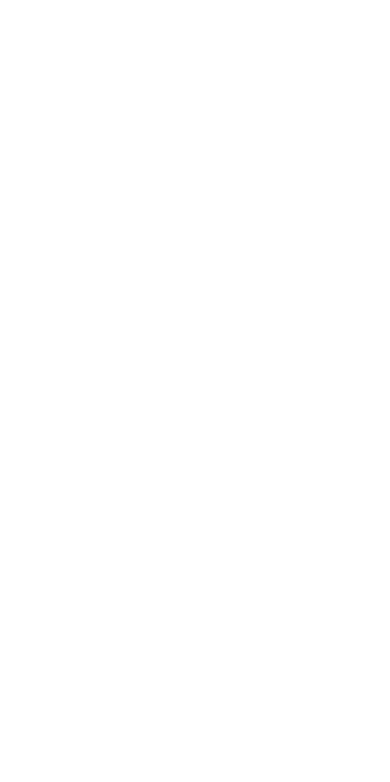
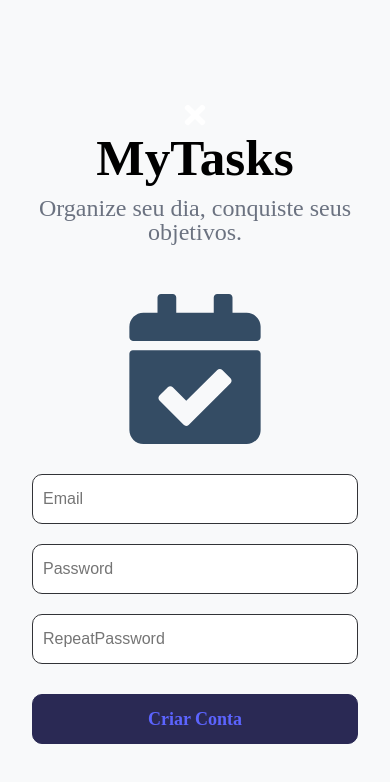
Before and after one commit to PedroStabach/to-do-list, a React app in the folder frontend/: page /Register in a window 390 px wide. Before the commit this address had no page. Shown: the top 782 px of the page. Built offline with nearby package versions, Linux system fonts and the light colour scheme; the HTML template or start-up script is replaced by a standard one.

Commit message:
register confirm password

```diff
--- a/frontend/src/Components/Account/index.tsx
+++ b/frontend/src/Components/Account/index.tsx
@@ -15,7 +15,7 @@ export function Account () {
         setError("");
 
         try {
-            const response = await fetch("/auth/login", {
+            const response = await fetch("http://localhost:3000/auth/signin", {
                 method: "POST",
                 headers: {"Content-Type" : "application/json"},
                 body: JSON.stringify({email, password})
@@ -26,11 +26,14 @@ export function Account () {
                 throw new Error(errorData.error || "erro ao logar");
             }
             const data = await response.json();
-            localStorage.setItem('token', data.token);
+            localStorage.setItem('token', data.access_token);
             navigate("/");
         } catch (e : any) {
             setError(e.message);
         }
+    }
+    async function handleRegister () {
+        return navigate("/Register")
     }
     return (
         <>
@@ -43,7 +46,7 @@ export function Account () {
                     <input type="text" placeholder="Email" value={email} onChange={(e) => setEmail(e.target.value)} required/>
                     <input type="password" placeholder="Password" value={password} onChange={(e) => setPassword(e.target.value)} required/>
                     <button type="submit">Entrar</button>
-                    <button type="button" className={styles.CriarConta}>Criar Conta</button>
+                    <button type="button" className={styles.CriarConta} onClick={handleRegister}>Criar Conta</button>
                     <h3>Esqueci minha senha</h3>
                     {error && <div className={styles.error}>{error}</div>}
                 </form>
--- a/frontend/src/Components/Header/index.tsx
+++ b/frontend/src/Components/Header/index.tsx
@@ -8,7 +8,7 @@ export function Header ( ) {
 
     function handleLogout(e: React.MouseEvent<HTMLAnchorElement, MouseEvent>) {
     e.preventDefault();
-    localStorage.removeItem("token");
+    localStorage.removeItem('token');
     navigate("/login");
   }
     return (
--- /dev/null
+++ b/frontend/src/Components/Register/index.module.css
@@ -0,0 +1,213 @@
+.AccountArea {
+    display: flex;
+}
+.container {
+    padding: 20px;
+    display: flex;
+    flex-direction: column;
+    align-items: center;
+    justify-content: center;
+    width: 100%;
+    max-width: 400px;
+    box-sizing: border-box;
+}
+.container:nth-child(2) {
+    background-color: #12273c;
+    height: 100vh;
+    color: #ffffff;
+    padding: 0 20px;
+    text-align: center;
+}
+.FaCalendarCheck {
+    color: #344c64;
+    margin-bottom: 10px;
+}
+form {
+    width: 100%;
+    display: flex;
+    flex-direction: column;
+    align-items: center;
+    justify-content: center;
+    gap: 10px;
+    margin-top: 20px;
+}
+.AccountArea form input {
+    width: 100%;
+    box-sizing: border-box;
+    margin-bottom: 10px;
+    height: 50px;
+    border: .5px solid #323337;
+    color: #3e4248;
+    border-radius: 5px;
+    font-size: 16px;
+    background-color: #000000;
+    border-radius: 10px;
+}
+form button {
+    width: 100%;
+    height: 50px;
+    border: .5px solid #646cff;
+    color: #ffffff;
+    padding: 0 10px;
+    font-size: 18px;
+    background-color: #646cff;
+    border-radius: 10px;
+    margin-top: 10px;
+    font-weight: bolder;
+}
+form input:focus {
+    outline: none;
+    border: none;
+}
+form .CriarConta {
+    background-color: #2a2954;
+    border: .5px solid #2a2954;
+    color: #5c64ff;
+}
+.container h1 {
+    margin-bottom: 10px;
+}
+.container h2 {
+    margin-bottom: 50px;
+}
+.container h3 {
+    margin-top: 20px;
+    cursor: pointer;
+}
+
+@media (min-width : 1280px) {
+    .container:nth-child(2) {
+        max-height: 700px;
+        border-radius: 0px 20px 20px 0px;
+    }
+}
+
+@media (max-width : 900px) {/* Container principal */
+.AccountArea {
+    display: flex;
+    flex-direction: row;
+    height: 100vh; /* ocupa toda a altura da tela */
+    width: 100%;
+    overflow: hidden;
+}
+
+/* Primeiro container (formulário) */
+.container:nth-child(1) {
+    flex: 1;
+    display: flex;
+    flex-direction: column;
+    align-items: center;
+    justify-content: center;
+    padding: 20px;
+    background-color: #f8f9fa; /* fundo claro para visibilidade */
+    color: #000;
+}
+
+/* Segundo container (informativo) */
+.container:nth-child(2) {
+    flex: 1;
+    display: flex;
+    flex-direction: column;
+    align-items: center;
+    justify-content: center;
+    background-color: #12273c;
+    color: #ffffff;
+    padding: 20px;
+    text-align: center;
+}
+
+/* Ícones */
+.FaCalendarCheck {
+    color: #344c64;
+    margin-bottom: 10px;
+}
+
+/* Formulário */
+form {
+    width: 100%;
+    display: flex;
+    flex-direction: column;
+    align-items: center;
+    gap: 10px;
+    margin-top: 20px;
+}
+
+/* Inputs */
+.AccountArea form input {
+    width: 100%;
+    height: 50px;
+    border: 0.5px solid #323337;
+    border-radius: 10px;
+    padding: 0 10px;
+    font-size: 16px;
+    background-color: #ffffff;
+    color: #000000;
+    box-sizing: border-box;
+}
+
+form input:focus {
+    outline: none;
+    border-color: #646cff;
+}
+
+/* Botões */
+form button {
+    width: 100%;
+    height: 50px;
+    border: 0.5px solid #646cff;
+    color: #ffffff;
+    background-color: #646cff;
+    border-radius: 10px;
+    font-size: 18px;
+    font-weight: bold;
+    margin-top: 10px;
+    cursor: pointer;
+}
+
+/* Botão "Criar Conta" */
+form .CriarConta {
+    background-color: #2a2954;
+    border: 0.5px solid #2a2954;
+    color: #5c64ff;
+}
+
+/* Títulos */
+.container h1 {
+    margin-bottom: 10px;
+}
+.container h2 {
+    margin-bottom: 50px;
+}
+.container h3 {
+    margin-top: 20px;
+    cursor: pointer;
+}
+
+/* Responsivo */
+@media (max-width: 900px) {
+    .AccountArea {
+        flex-direction: column;
+    }
+    .container:nth-child(2) {
+        display: none; /* esconde o container informativo em telas pequenas */
+    }
+    .AccountArea form {
+        padding: 0 12px;
+    }
+}
+
+    .container:nth-child(2) {
+        display: none;
+    }
+    /* garantir que AccountArea se adapte em telas pequenas */
+    .AccountArea {
+        flex-direction: column;
+        align-items: stretch;
+        overflow-x: hidden; /* proteção extra contra scroll lateral */
+    }
+    /* garantir inputs e botões ocupem o espaço disponível sem overflow */
+    .AccountArea form {
+        padding: 0 12px;
+        box-sizing: border-box;
+    }
+}
--- /dev/null
+++ b/frontend/src/Components/Register/index.tsx
@@ -0,0 +1,70 @@
+import { FaCalendarCheck, FaCheckCircle, FaTimes} from "react-icons/fa";
+import { useState } from "react";
+import { useNavigate } from "react-router-dom";
+import styles from "./index.module.css";
+
+export function Register () {
+    const navigate = useNavigate();
+    const [email, setEmail] = useState("");
+    const [password, setPassword] = useState("");
+    const [RepeatPassword, setRepeatPassword] = useState("");
+    const [error, setError] = useState("");
+
+    //funcao login
+    async function handleSubmit (e : React.FormEvent) {
+        e.preventDefault();
+        setError("");
+
+        try {
+            if(password !== RepeatPassword) {
+                return alert("senhas incoerentes");
+
+            }
+            const response = await fetch("http://localhost:3000/auth/signup", {
+                method: "POST",
+                headers: {"Content-Type" : "application/json"},
+                body: JSON.stringify({email, password})
+            });
+
+            if(!response.ok) {
+                const errorData = await response.json().catch(() => ({error: "erro inesperado"}));
+                throw new Error(errorData.error || "erro ao logar");
+            }
+            const data = await response.json();
+            localStorage.setItem('token', data.access_token);
+            navigate("/");
+        } catch (e : any) {
+            setError(e.message);
+        }
+    }
+    function handleLogin () {
+        return navigate("/login")
+    }
+    return (
+        <>
+            <div className={styles.AccountArea}>
+                <div className={styles.container}>
+                <FaTimes color="#fff" size={30} onClick={handleLogin} className={styles.closeButton}/>
+                <h1>MyTasks</h1>
+                <h2>Organize seu dia, conquiste seus objetivos.</h2>
+                <FaCalendarCheck className={styles.FaCalendarCheck} size={150}/>
+                <form onSubmit={handleSubmit}>
+                    <input type="text" placeholder="Email" value={email} onChange={(e) => setEmail(e.target.value)} required/>
+                    <input type="password" placeholder="Password" value={password} onChange={(e) => setPassword(e.target.value)} required/>
+                    <input type="password" placeholder="RepeatPassword" value={RepeatPassword} onChange={(e) => setRepeatPassword(e.target.value)} required/>
+                    <button type="submit" className={styles.CriarConta}>Criar Conta</button>
+
+                    {error && <div className={styles.error}>{error}</div>}
+                </form>
+
+                </div>
+                <div className={styles.container}>
+                    <FaCheckCircle size={150} color="#344c64"/>
+                    <h1>Fique organizado </h1>
+                    <span>Lorem ipsum, dolor sit amet consectetur adipisicing elit.</span>
+                </div>
+            </div>
+
+        </>
+    )
+}
--- a/frontend/src/app.tsx
+++ b/frontend/src/app.tsx
@@ -3,6 +3,7 @@ import { Account } from './Components/Account'
 import { Task } from './Components/Tasks'
 import { BrowserRouter as Router, Routes, Route } from 'react-router-dom'
 import { PrivateRoute } from './Routes/PrivateRoute'
+import { Register } from './Components/Register'
 
 function App() {
   return (
@@ -20,6 +21,7 @@ function App() {
 
         {/* rota pública */}
         <Route path="/login" element={<Account />} />
+        <Route path="/Register" element={<Register />} />
       </Routes>
     </Router>
   )
```
